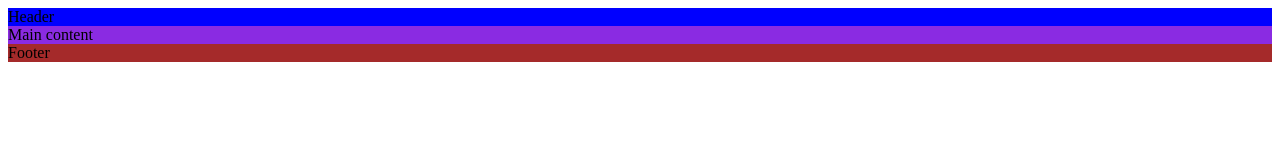
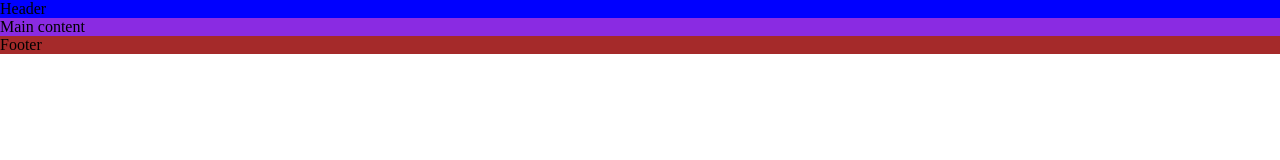
Before and after one commit to Idehed/Greatskate-P1, a plain HTML site: page index.html in a window 1280 px wide. Drawn offline with Linux system fonts and the light colour scheme.

Commit message:
adding asterisk wildcard

```diff
--- a/assets/css/style.css
+++ b/assets/css/style.css
@@ -1,3 +1,12 @@
+/* Asterisk wildcard */
+* {
+    padding: 0;
+    margin: 0;
+    box-sizing: border-box;
+}
+
+
+
 /* Header */
 header {
     background-color: blue;
```
